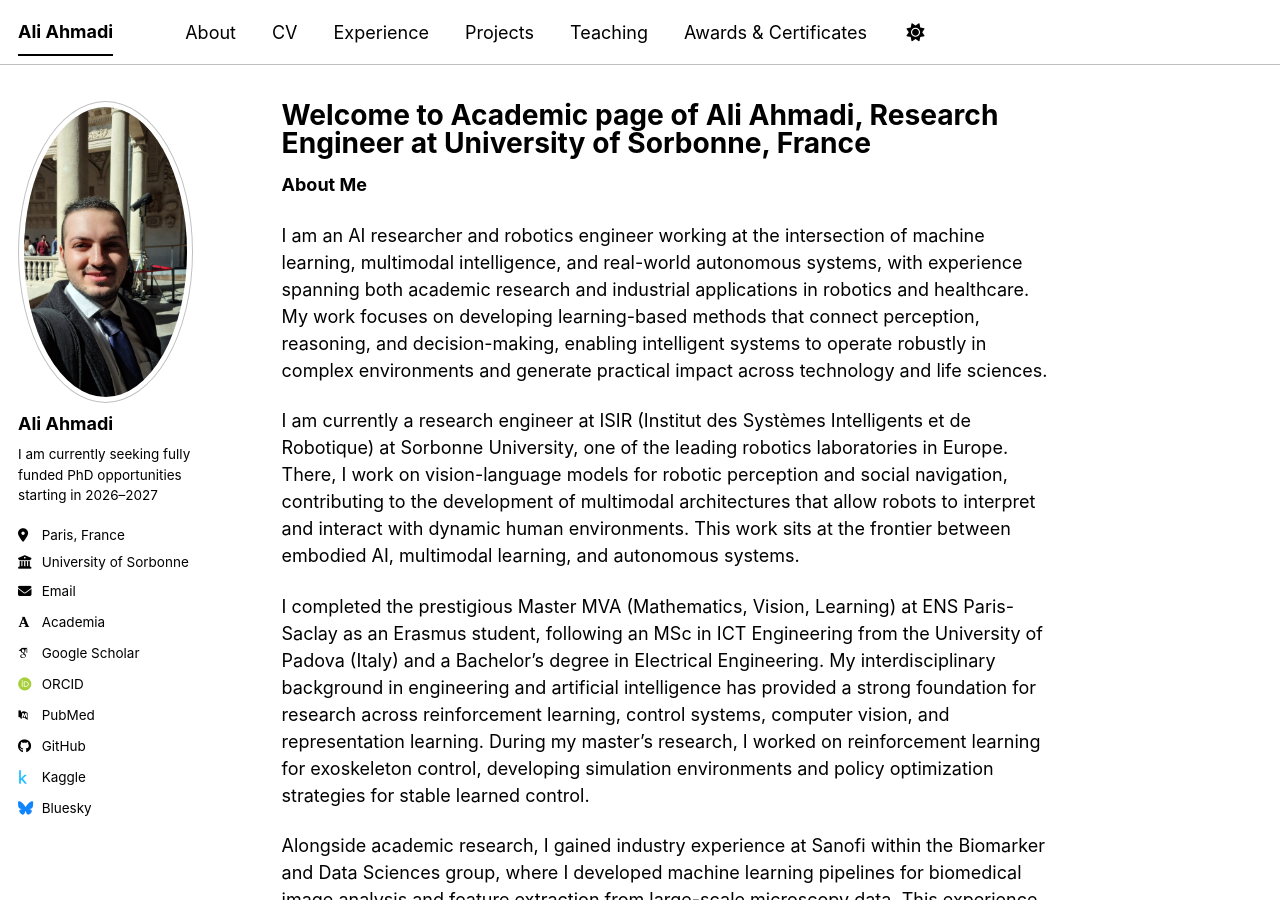
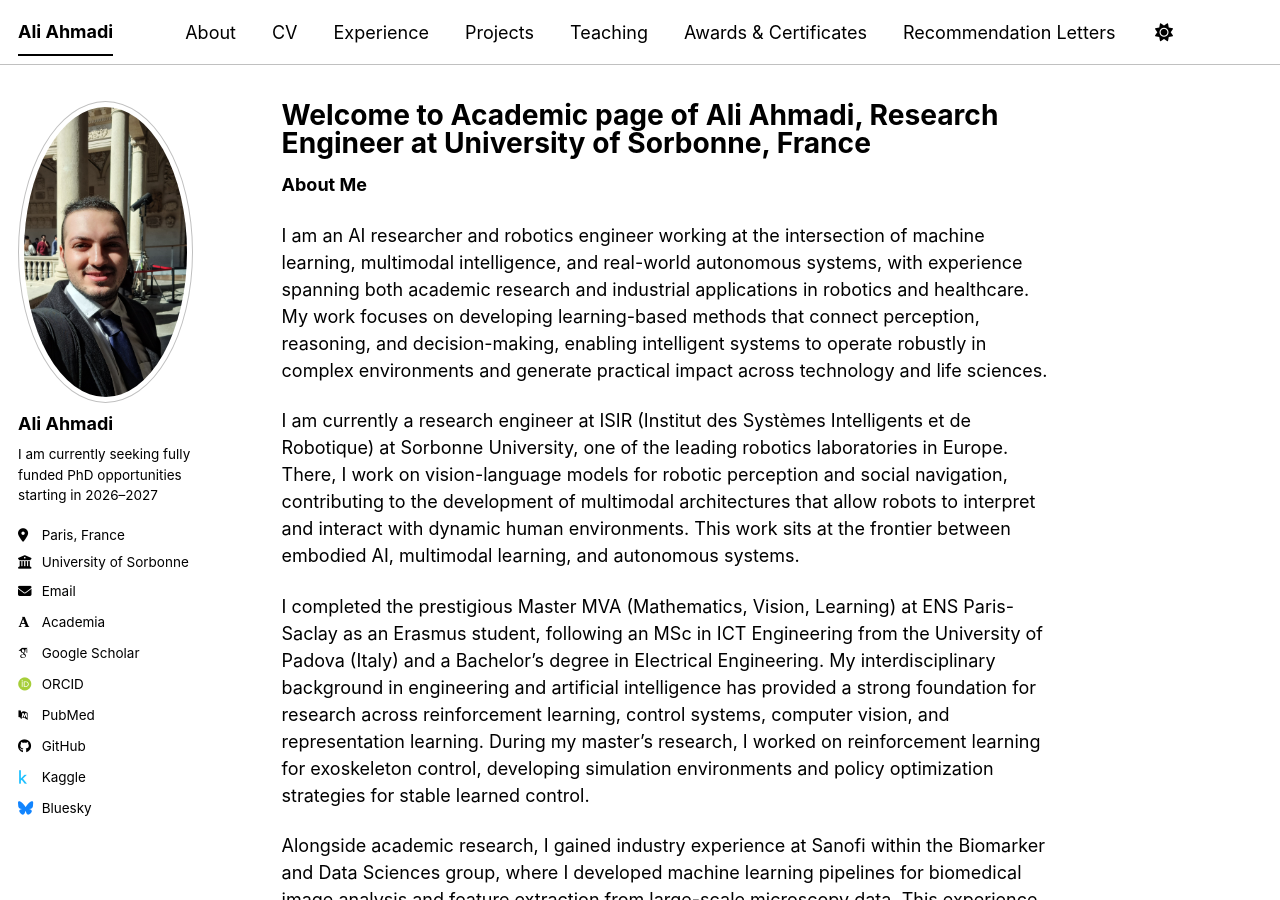
Before and after one commit to Ali-A7/Ali-A7.github.io, a Jekyll site: the page built from _pages/about.md, in a window 1280 px wide and 900 px high. Built offline with Jekyll 4.4.1, drawn with Linux system fonts in a browser that asks for light colours; some web fonts are replaced; a script bundle is joined from its source files by our own code; library files that are not in the unit come from our copies; a file with an impossible date is left out.

Commit message:
Update navigation.yml

```diff
--- a/_data/navigation.yml
+++ b/_data/navigation.yml
@@ -25,3 +25,6 @@ main:
 
   - title: "Awards & Certificates"
     url: /awards/
+
+  - title: "Recommendation Letters"
+    url: /recommendations/
```
